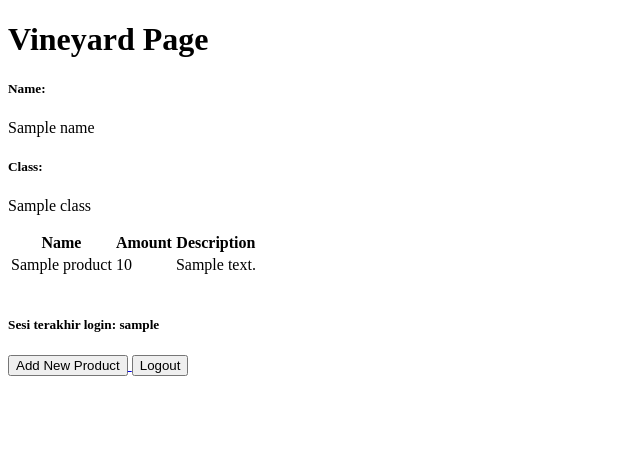
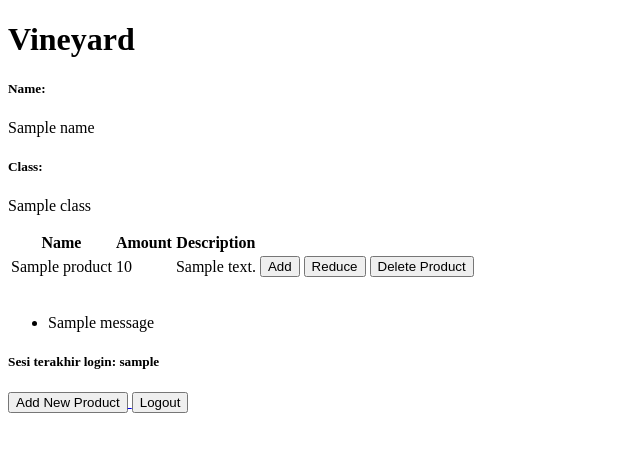
Before and after one commit to fariskafedira/vineyard, a Django app: template main/templates/main.html in a window 1280 px wide. Shown: the top 452 px of the page, without its empty margins (0-640 px from the left). Run offline with Django 4.2, Linux system fonts and the light colour scheme; tables that the repository leaves empty hold one stand-in row (values such as "Sample post"); the template is opened without the code that fills it: values that come from a table or form of the project are taken from there, most other values are stand-ins (such as "Sample title", 1, 10 or a date in 2020); one stand-in notice (Sample message) is shown.

Commit message:
Update Tugas 4

```diff
--- a/main/templates/main.html
+++ b/main/templates/main.html
@@ -1,7 +1,7 @@
 {% extends 'base.html' %}
 
 {% block content %}
-    <h1>Vineyard Page</h1>
+    <h1>Vineyard</h1>
 
     <h5>Name:</h5>
     <p>{{name}}</p>
@@ -23,11 +23,39 @@
             <td>{{product.name}}</td>
             <td>{{product.amount}}</td>
             <td>{{product.description}}</td>
+            <td> <a href="{% url 'main:add_product' product.id %}">
+                <button>
+                    Add
+                </button>
+            </a>
+        </td>
+
+        <td> <a href="{% url 'main:remove_product' product.id %}">
+                <button>
+                    Reduce
+                </button>
+            </a>
+        </td>
+
+        <td> <a href="{% url 'main:delete_product' product.id %}">
+                <button>
+                    Delete Product
+                </button>
+            </a>
+        </td>
         </tr>
     {% endfor %}
 </table>
 
 <br />
+
+{% if messages %}
+    <ul>
+        {% for message in messages %}
+            <li>{{ message }}</li>
+        {% endfor %}
+    </ul>
+{% endif %}
 
 <h5>Sesi terakhir login: {{ last_login }}</h5>
 
--- a/main/urls.py
+++ b/main/urls.py
@@ -1,5 +1,7 @@
 from django.urls import path
-from main.views import show_main, create_product, show_xml, show_json, show_xml_by_id, show_json_by_id, register, login_user, logout_user
+from main.views import show_main, create_product, show_xml, show_json, show_xml_by_id, show_json_by_id
+from main.views import register, login_user, logout_user
+from main.views import add_product, remove_product,delete_product
 
 app_name = 'main'
 
@@ -13,4 +15,7 @@ urlpatterns = [
     path('register/', register, name='register'),
     path('login/', login_user, name='login'),
     path('logout/', logout_user, name='logout'),
+    path('add_product/<int:id>/', add_product, name='add_product'),
+    path('remove_product/<int:id>/', remove_product, name='remove_product'),
+    path('delete_product/<int:id>/', delete_product, name='delete_product'),
 ]
```
Also changed, not shown: main/views.py (+27 -1 lines).
